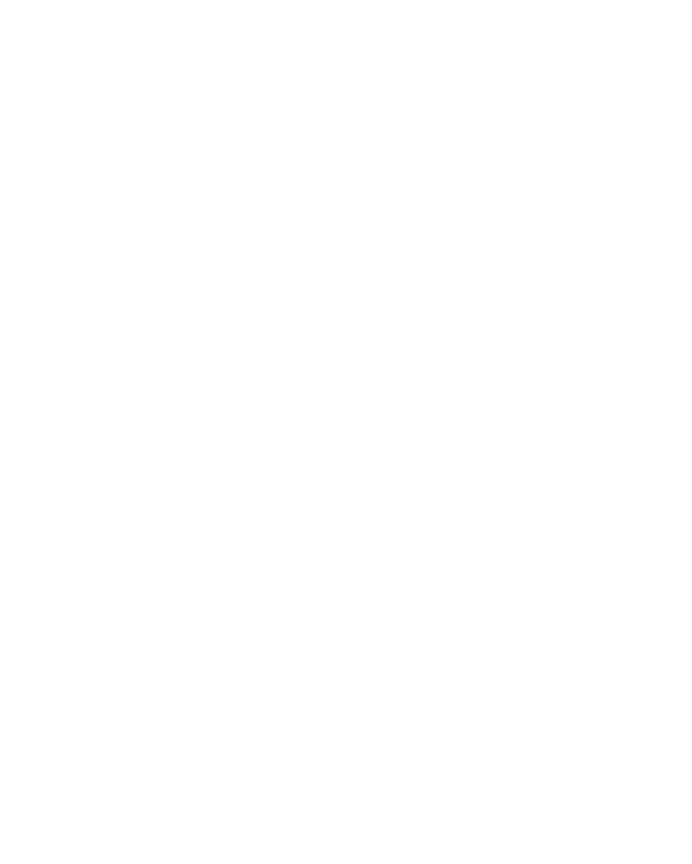
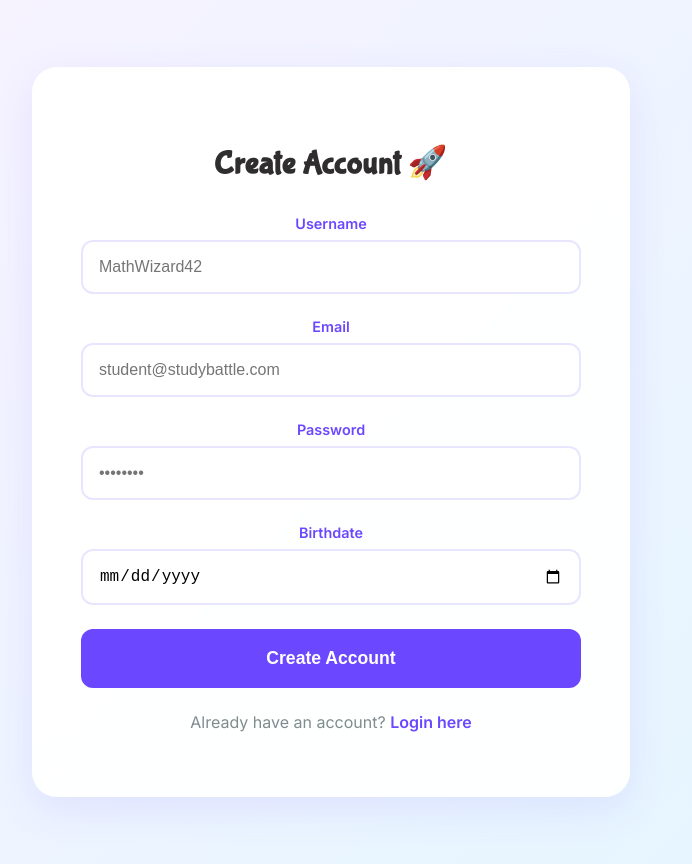
Before and after one commit to arcchiebald/MindClash, a React (Create React App) app in the folder my-app/: page /signup in a window 1280 px wide. Before the commit this address had no page. Shown: the whole page, without its empty margins (309-1001 px from the left). Before the commit the page ends 800 px from the top, so only its background shows below. Built offline with nearby package versions, Linux system fonts and the light colour scheme.

Commit message:
added signup page

```diff
--- a/my-app/src/App.js
+++ b/my-app/src/App.js
@@ -7,6 +7,7 @@ import Battle from './pages/Battle';
 import Login from './pages/Login'; // Add this import
 import Learn from './pages/Learn';
 import './App.css';
+import Signup from './pages/SignUp';
 
 function App() {
   return (
@@ -15,7 +16,8 @@ function App() {
         <Route path="/" element={<Home />} />
         <Route path="/profile" element={<Profile />} />
         <Route path="/battle" element={<Battle />} />
-        <Route path="/login" element={<Login />} /> {/* Add this line */}
+        <Route path="/login" element={<Login />} />
+<Route path="/signup" element={<Signup />} /> {/* Add this line */}
 
 <Route path="/learn" element={<Learn />} />
       </Routes>
--- /dev/null
+++ b/my-app/src/pages/SignUp.css
@@ -0,0 +1,132 @@
+/* src/pages/Signup.css */
+.signup-container {
+    min-height: 100vh;
+    padding: 2rem;
+    background: linear-gradient(135deg, #f9f2ff 0%, #e3f6ff 100%);
+    display: flex;
+    align-items: center;
+    justify-content: center;
+    font-family: 'Inter', sans-serif;
+  }
+
+  .signup-card {
+    background: rgba(255, 255, 255, 0.95);
+    padding: 3rem;
+    border-radius: 25px;
+    box-shadow: 0 12px 40px rgba(107, 72, 255, 0.1);
+    width: 100%;
+    max-width: 500px;
+    backdrop-filter: blur(12px);
+    border: 1px solid rgba(255, 255, 255, 0.3);
+  }
+
+  .signup-title {
+    color: #2f2d2e;
+    font-family: 'Bubblegum Sans', cursive;
+    font-size: 2rem;
+    text-align: center;
+    margin-bottom: 2rem;
+    letter-spacing: 0.5px;
+  }
+
+  .signup-form {
+    display: flex;
+    flex-direction: column;
+    gap: 1.5rem;
+  }
+
+  .form-group {
+    display: flex;
+    flex-direction: column;
+    gap: 0.5rem;
+  }
+
+  .form-group label {
+    color: #6b48ff;
+    font-weight: 600;
+    font-size: 0.9rem;
+  }
+
+  .form-group input {
+    padding: 1rem;
+    border: 2px solid #e8e6ff;
+    border-radius: 12px;
+    font-size: 1rem;
+    transition: all 0.3s ease;
+  }
+
+  .form-group input:focus {
+    outline: none;
+    border-color: #6b48ff;
+    box-shadow: 0 2px 8px rgba(107, 72, 255, 0.1);
+  }
+
+  .signup-button {
+    background: #6b48ff;
+    color: white;
+    padding: 1.2rem;
+    border: none;
+    border-radius: 12px;
+    font-size: 1.1rem;
+    font-weight: 600;
+    cursor: pointer;
+    transition: all 0.3s ease;
+    display: flex;
+    align-items: center;
+    justify-content: center;
+    gap: 0.8rem;
+  }
+
+  .signup-button:hover {
+    background: #5a3dd9;
+    transform: translateY(-2px);
+  }
+
+  .signup-button:disabled {
+    background: #8a63ff;
+    cursor: not-allowed;
+  }
+
+  .spinner {
+    width: 20px;
+    height: 20px;
+    border: 3px solid rgba(255,255,255,0.3);
+    border-top-color: white;
+    border-radius: 50%;
+    animation: spin 1s linear infinite;
+  }
+
+  @keyframes spin {
+    to { transform: rotate(360deg); }
+  }
+
+  .error-message {
+    color: #ff6b6b;
+    background: rgba(255,107,107,0.1);
+    padding: 1rem;
+    border-radius: 8px;
+    text-align: center;
+    font-weight: 500;
+  }
+
+  .login-link {
+    text-align: center;
+    margin-top: 1.5rem;
+    color: #7f8c8d;
+  }
+
+  .login-link a {
+    color: #6b48ff;
+    text-decoration: none;
+    font-weight: 600;
+  }
+
+  @media (max-width: 480px) {
+    .signup-card {
+      padding: 2rem;
+    }
+
+    .form-group input {
+      padding: 0.8rem;
+    }
+  }
--- /dev/null
+++ b/my-app/src/pages/SignUp.js
@@ -0,0 +1,118 @@
+// src/pages/Signup.js
+import React, { useState } from 'react';
+import { Link, useNavigate } from 'react-router-dom';
+import './SignUp.css';
+
+const Signup = () => {
+  const [formData, setFormData] = useState({
+    username: '',
+    email: '',
+    password: '',
+    birthdate: ''
+  });
+  const [error, setError] = useState('');
+  const [isLoading, setIsLoading] = useState(false);
+  const navigate = useNavigate();
+
+  const handleSubmit = async (e) => {
+    e.preventDefault();
+    setIsLoading(true);
+    setError('');
+
+    // Basic validation
+    if (!formData.username || !formData.email || !formData.password || !formData.birthdate) {
+      setError('All fields are required');
+      setIsLoading(false);
+      return;
+    }
+
+    // Mock signup - replace with real API call later
+    try {
+      await new Promise(resolve => setTimeout(resolve, 1500));
+      navigate('/profile');
+    } catch (err) {
+      setError('Signup failed. Please try again.');
+    } finally {
+      setIsLoading(false);
+    }
+  };
+
+  return (
+    <div className="signup-container">
+      <div className="signup-card">
+        <h2 className="signup-title">Create Account 🚀</h2>
+
+        <form onSubmit={handleSubmit} className="signup-form">
+          <div className="form-group">
+            <label htmlFor="username">Username</label>
+            <input
+              type="text"
+              id="username"
+              value={formData.username}
+              onChange={(e) => setFormData({...formData, username: e.target.value})}
+              placeholder="MathWizard42"
+              minLength="3"
+            />
+          </div>
+
+          <div className="form-group">
+            <label htmlFor="email">Email</label>
+            <input
+              type="email"
+              id="email"
+              value={formData.email}
+              onChange={(e) => setFormData({...formData, email: e.target.value})}
+              placeholder="student@studybattle.com"
+            />
+          </div>
+
+          <div className="form-group">
+            <label htmlFor="password">Password</label>
+            <input
+              type="password"
+              id="password"
+              value={formData.password}
+              onChange={(e) => setFormData({...formData, password: e.target.value})}
+              placeholder="••••••••"
+              minLength="6"
+            />
+          </div>
+
+          <div className="form-group">
+            <label htmlFor="birthdate">Birthdate</label>
+            <input
+              type="date"
+              id="birthdate"
+              value={formData.birthdate}
+              onChange={(e) => setFormData({...formData, birthdate: e.target.value})}
+              max={new Date().toISOString().split('T')[0]}
+            />
+          </div>
+
+          {error && <div className="error-message">{error}</div>}
+
+          <button
+            type="submit"
+            className="signup-button"
+            disabled={isLoading}
+          >
+            {isLoading ? (
+              <>
+                <div className="spinner"></div>
+                Creating Account...
+              </>
+            ) : (
+              'Create Account'
+            )}
+          </button>
+        </form>
+
+        <p className="login-link">
+          Already have an account? <Link to="/login">Login here</Link>
+        </p>
+      </div>
+    </div>
+  );
+};
+
+export default Signup;
```
